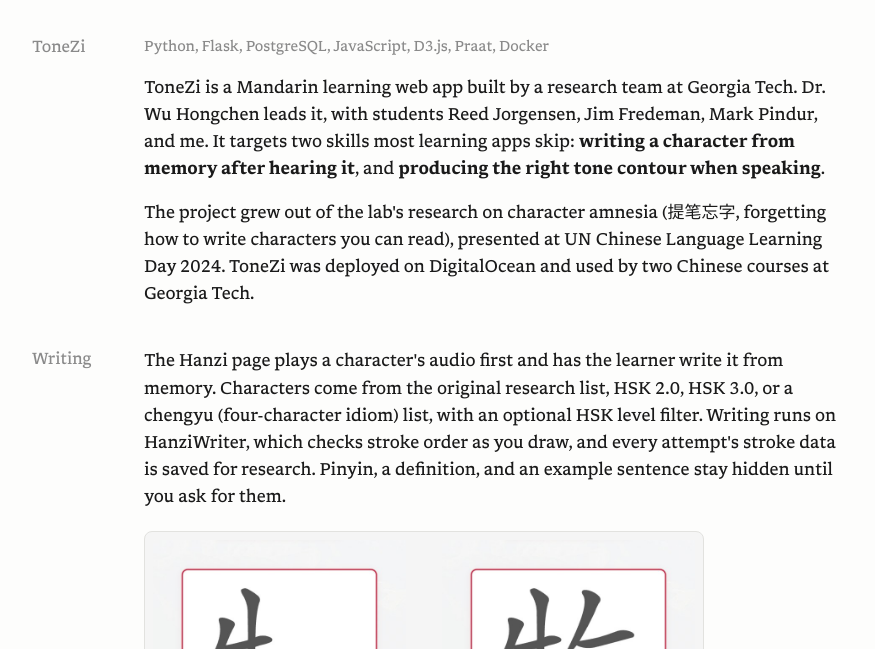
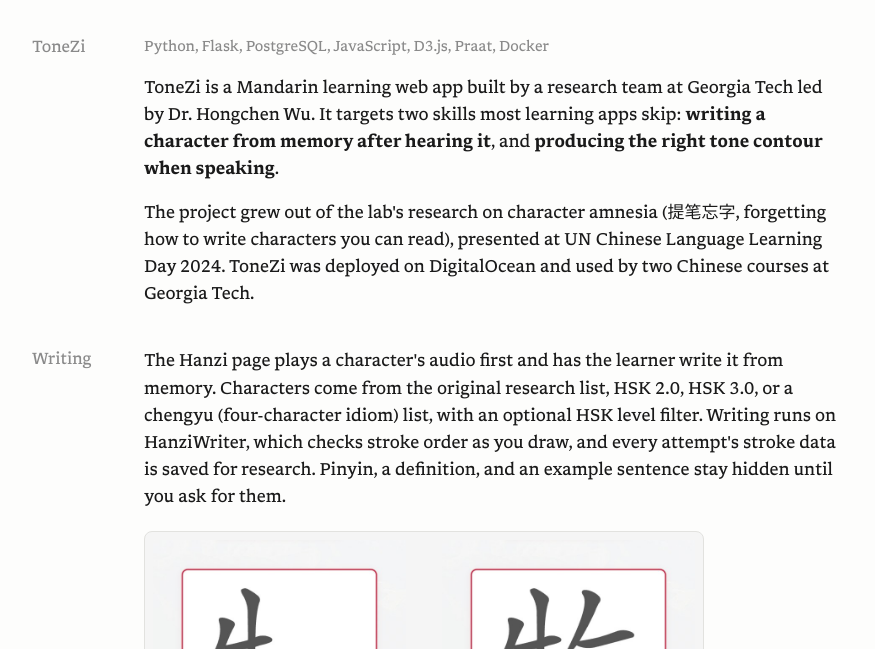
Before and after one commit to kevinw93/kevinw93.github.io, a plain HTML site: page projects/tonezi/index.html in a window 1280 px wide. Shown: the part 145-794 px from the top of the page, without its empty margins (202-1077 px from the left). Drawn offline with Linux system fonts and the light colour scheme.

Commit message:
Fix bio typo; credit Dr. Hongchen Wu's team on ToneZi page

```diff
--- a/projects/tonezi/index.html
+++ b/projects/tonezi/index.html
@@ -82,7 +82,7 @@
       <h2>ToneZi</h2>
       <div>
         <p class="tech">Python, Flask, PostgreSQL, JavaScript, D3.js, Praat, Docker</p>
-        <p>ToneZi is a Mandarin learning web app built by a research team at Georgia Tech. Dr. Wu Hongchen leads it, with students Reed Jorgensen, Jim Fredeman, Mark Pindur, and me. It targets two skills most learning apps skip: <b>writing a character from memory after hearing it</b>, and <b>producing the right tone contour when speaking</b>.</p>
+        <p>ToneZi is a Mandarin learning web app built by a research team at Georgia Tech led by Dr. Hongchen Wu. It targets two skills most learning apps skip: <b>writing a character from memory after hearing it</b>, and <b>producing the right tone contour when speaking</b>.</p>
         <p>The project grew out of the lab's research on character amnesia (提笔忘字, forgetting how to write characters you can read), presented at UN Chinese Language Learning Day 2024. ToneZi was deployed on DigitalOcean and used by two Chinese courses at Georgia Tech.</p>
       </div>
     </section>
```
Also changed, not shown: index.html (+1 -1 lines).
